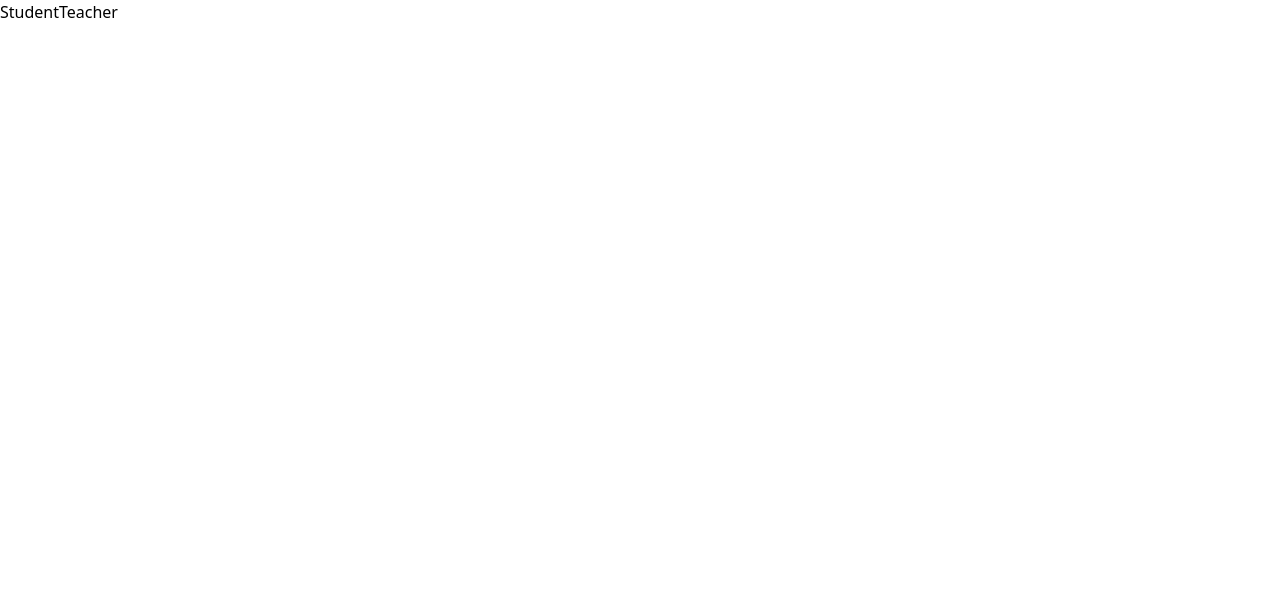
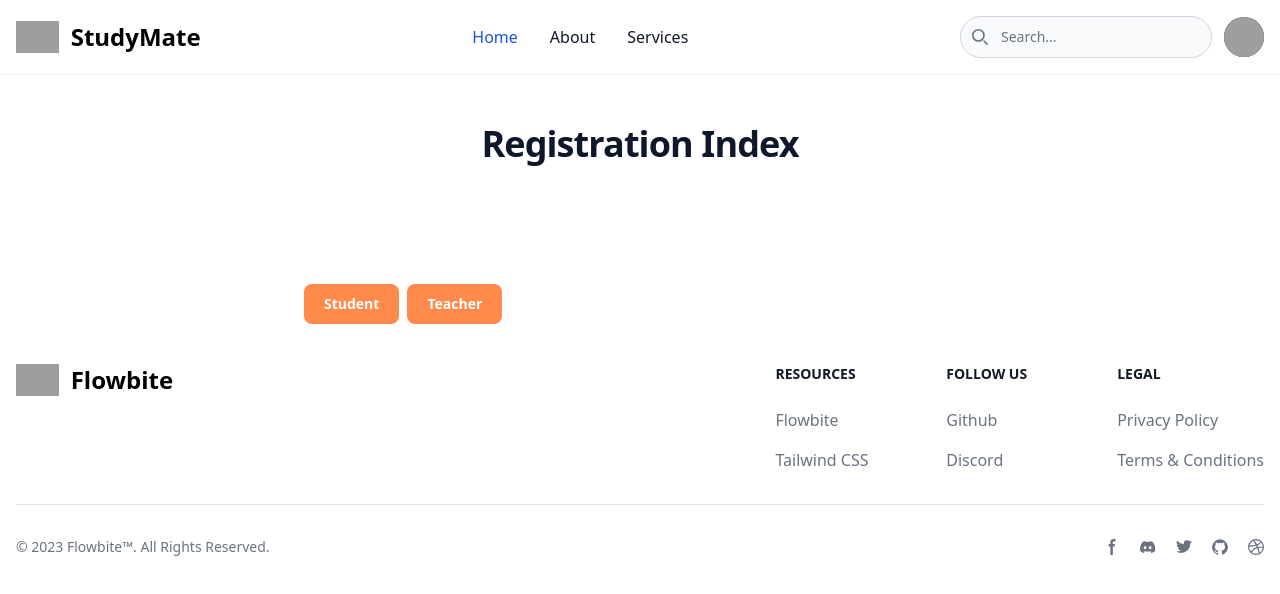
Before and after one commit to kodecosmo/mSpace23, a Next.js app: page /register in a window 1280 px wide. Shown: the top 594 px of the page. Built offline with nearby package versions, Linux system fonts and the light colour scheme; grey boxes are pictures that could not be loaded.

Commit message:
Draft Register - Index
Need a design

```diff
--- a/src/pages/register/index.jsx
+++ b/src/pages/register/index.jsx
@@ -1,14 +1,24 @@
+import FooterMolecule from "@/components/molecules/FooterMolecule";
+import NavbarMolecule from "@/components/molecules/NavbarMolecule";
+
 export default function Register() {
-    return(
-        <div>
-            <button>
-                <a href="/register/student">Student</a>
-            </button>
-            <button>
-                <a href="/register/teacher">Teacher</a>
-            </button>
-
-
-        </div>
+    return (
+        <main>
+            <NavbarMolecule />
+            <section className="max-w-2xl mx-auto pt-[100px]">
+                <h1 className="text-3xl font-extrabold tracking-tight text-slate-900 sm:text-4xl capitalize py-6  text-center mb-24">
+                    Registration Index
+                </h1>
+                <div className="flex items-center">
+                    <button type="button" className="focus:outline-none text-white bg-orange-400 hover:bg-orange-500 focus:ring-4 focus:ring-orange-300 rounded-lg text-sm px-5 py-2.5 mr-2 mb-2 dark:focus:ring-orange-900 font-semibold">
+                        <a href="/register/student">Student</a>
+                    </button>
+                    <button type="button" className="focus:outline-none text-white bg-orange-400 hover:bg-orange-500 focus:ring-4 focus:ring-orange-300 rounded-lg text-sm px-5 py-2.5 mr-2 mb-2 dark:focus:ring-orange-900 font-semibold">
+                        <a href="/register/teacher">Teacher</a>
+                    </button>
+                </div>
+            </section>
+            <FooterMolecule />
+        </main>
     );
 }
```
